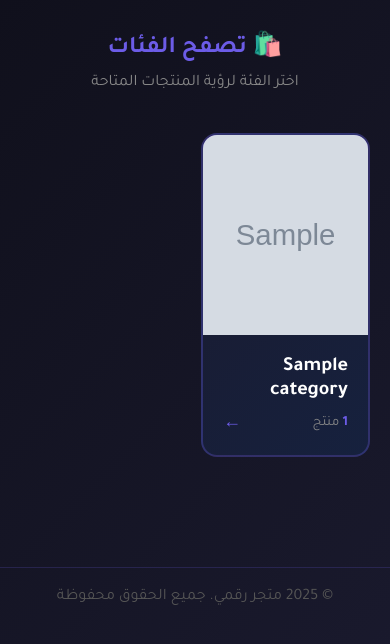
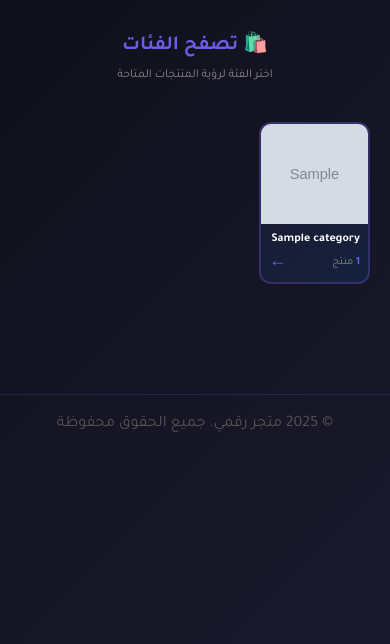
Before and after one commit to ziadosama582005-crypto/tttrrrrrrrrrrr, a Python web app: template templates/categories.html in a window 390 px wide. Shown: the part 117-761 px from the top of the page. Run offline with Jinja, Linux system fonts and the light colour scheme; the template is opened without the code that fills it: most values are stand-ins (such as "Sample title", 1, 10 or a date in 2020); grey boxes marked "Sample" are stand-in pictures.

Commit message:
✨ تحسين: 3 أعمدة للجوال وتصغير الأزرار والعناصر

```diff
--- a/templates/categories.html
+++ b/templates/categories.html
@@ -271,9 +271,32 @@
                 font-size: 24px;
             }
 
-            /* شبكة 2×2 في الجوال */
+            /* شبكة 3×3 في الجوال */
             .categories-grid {
-                grid-template-columns: repeat(2, 1fr);
+                grid-template-columns: repeat(3, 1fr);
+                gap: 12px;
+            }
+
+            .category-card {
+                min-height: auto;
+            }
+
+            .category-image {
+                height: 120px;
+                font-size: 48px;
+            }
+
+            .category-content {
+                padding: 12px;
+            }
+
+            .category-name {
+                font-size: 13px;
+                margin-bottom: 6px;
+            }
+
+            .products-count {
+                font-size: 11px;
             }
 
             .header-right {
@@ -283,14 +306,36 @@
         }
 
         @media (max-width: 480px) {
-            /* شبكة 2×2 في الهواتف الصغيرة */
+            /* شبكة 3×3 في الهواتف الصغيرة */
             .categories-grid {
-                grid-template-columns: repeat(2, 1fr);
-                gap: 12px;
+                grid-template-columns: repeat(3, 1fr);
+                gap: 8px;
+            }
+
+            .category-image {
+                height: 100px;
+                font-size: 40px;
+            }
+
+            .category-content {
+                padding: 8px;
+            }
+
+            .category-name {
+                font-size: 12px;
+                margin-bottom: 4px;
             }
 
             .category-card {
-                min-height: 180px;
+                border-radius: 12px;
+            }
+
+            .header-title h1 {
+                font-size: 20px;
+            }
+
+            .header-title p {
+                font-size: 12px;
             }
         }
     </style>
```
